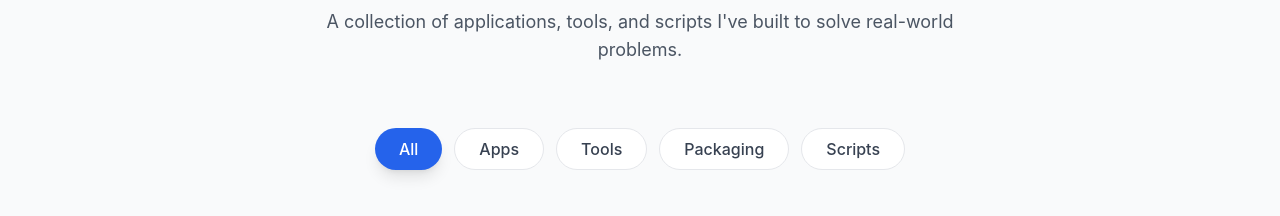
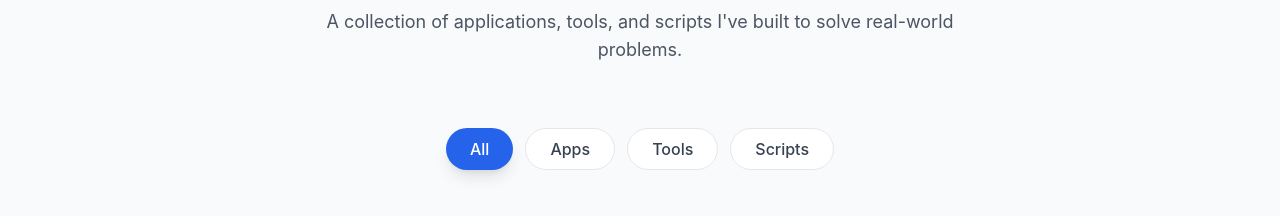
Before and after one commit to MdAsifInIT/portfolio, a React (Create React App) app in the folder frontend/: page / in a window 1280 px wide. Shown: the part 1080-1296 px from the top of the page. Built offline with nearby package versions, Linux system fonts and the light colour scheme; grey boxes are pictures that could not be loaded.

Commit message:
Removed Packaging from the project Categories.

```diff
--- a/frontend/src/data/mock.js
+++ b/frontend/src/data/mock.js
@@ -39,7 +39,7 @@ export const siteConfig = {
     title: "Featured Projects",
     description:
       "A collection of applications, tools, and scripts I've built to solve real-world problems.",
-    categories: ["All", "Apps", "Tools", "Packaging", "Scripts"],
+    categories: ["All", "Apps", "Tools", "Scripts"],
   },
 
   // Open Source Section
```
